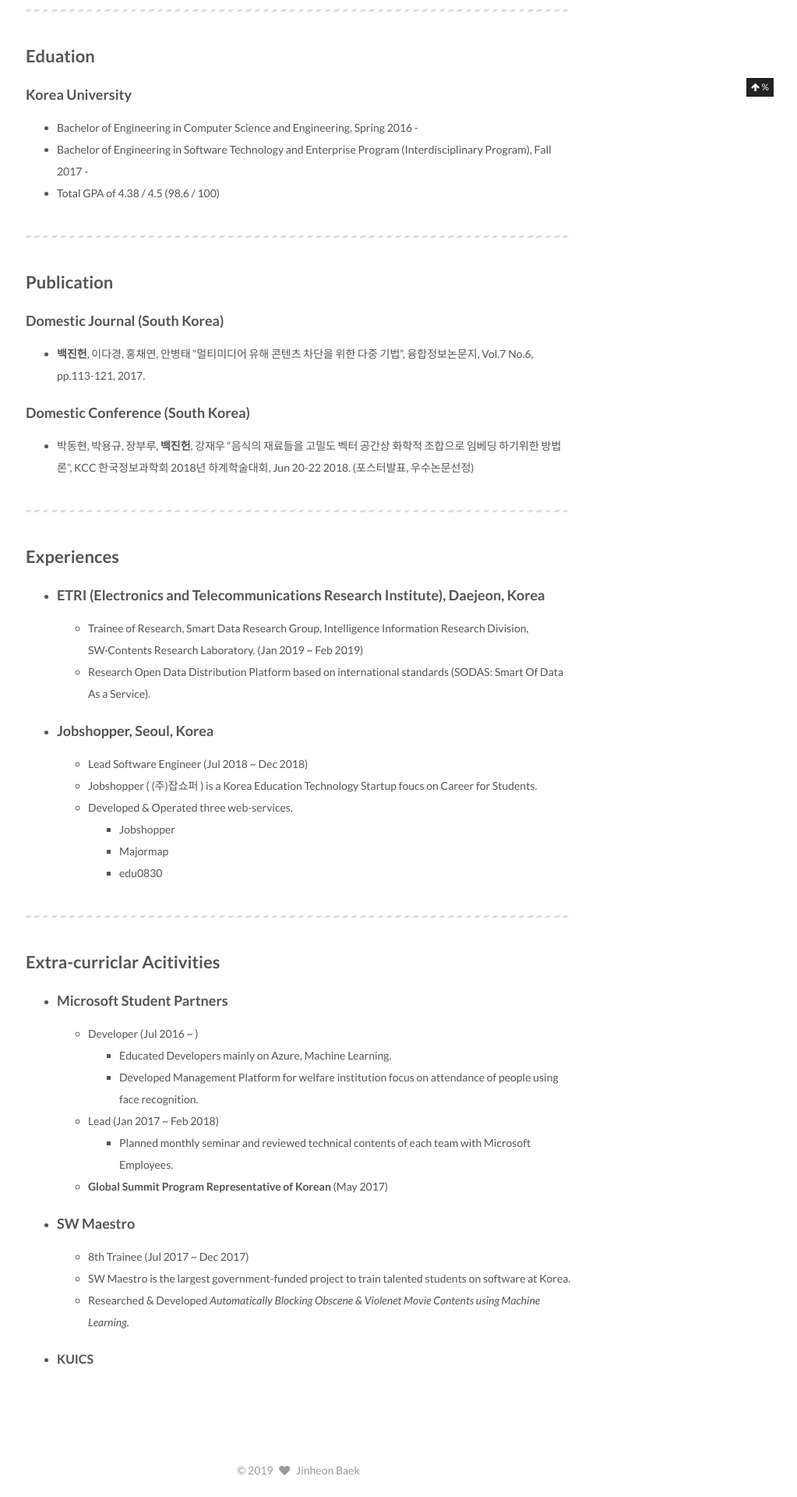
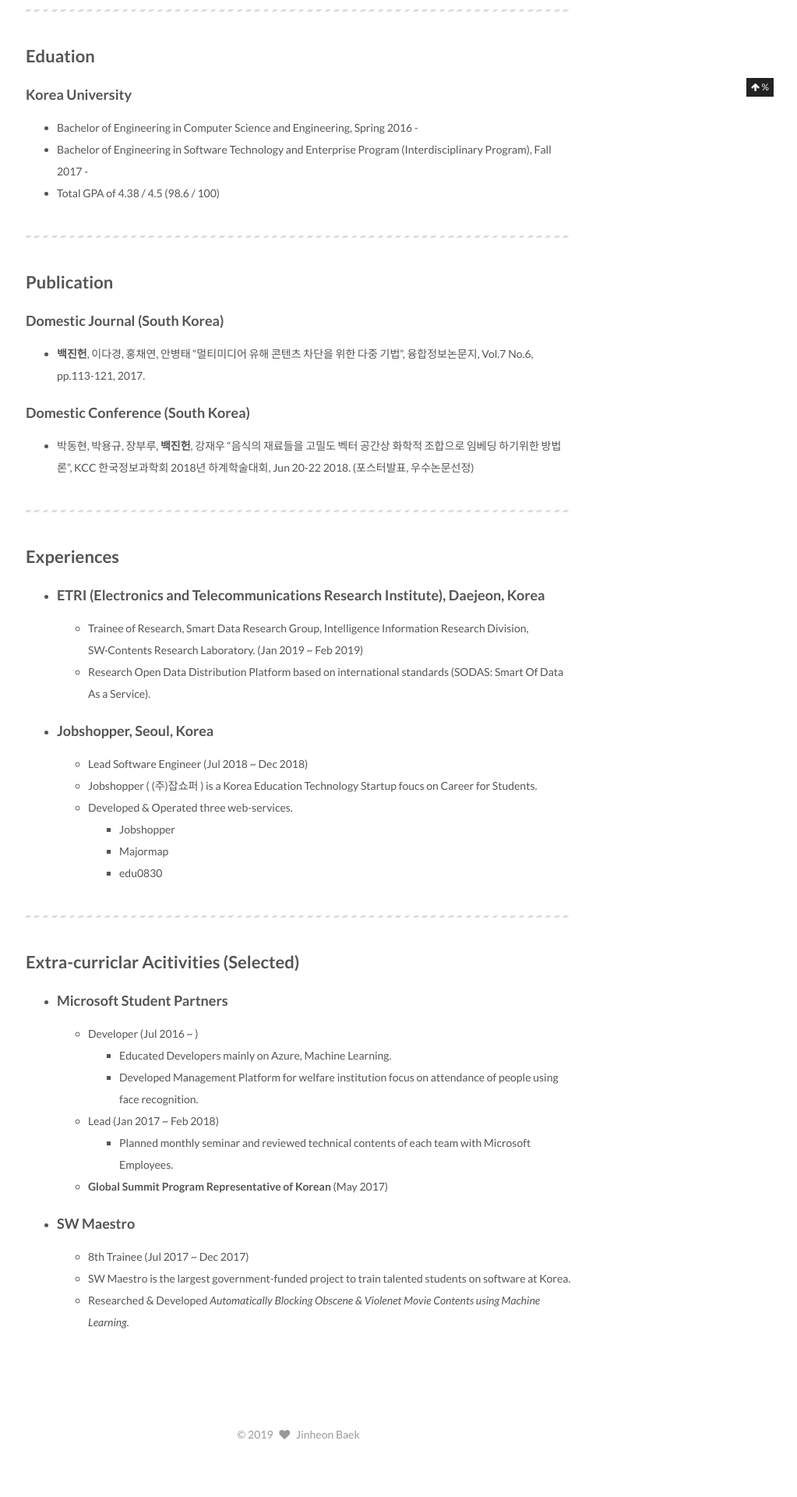
Before and after one commit to JinheonBaek/JinheonBaek.github.io, a Jekyll site: the page built from about/index.md, in a window 1280 px wide. Shown: the part 876-2796 px from the top of the page at 78% size, without its empty margins (257-1280 px from the left). Built offline with Jekyll 4.4.1, drawn with Linux system fonts in a browser that asks for light colours; comment, search, counter and statistics services are not loaded; after the commit the page ends 2750 px from its top, so only the background shows below that.

Commit message:
style(extra-curricular): divide setion of extra-crricular (selected, others)

```diff
--- a/about/index.md
+++ b/about/index.md
@@ -38,6 +38,7 @@
 * 박동현, 박용규, 장부루, **백진헌**, 강재우 "음식의 재료들을 고밀도 벡터 공간상 화학적 조합으로 임베딩 하기위한 방법론", KCC 한국정보과학회 2018년 하계학술대회, Jun 20-22 2018. (포스터발표, 우수논문선정)
 
 ---
+
 # Experiences
 - ### ETRI (Electronics and Telecommunications Research Institute), Daejeon, Korea
     - Trainee of Research, Smart Data Research Group, Intelligence Information Research Division, SW·Contents Research Laboratory. (Jan 2019 ~ Feb 2019)
@@ -52,7 +53,8 @@
         - edu0830
 
 ---
-# Extra-curriclar Acitivities
+
+# Extra-curriclar Acitivities (Selected)
 - ### Microsoft Student Partners
     - Developer (Jul 2016 ~ )
         - Educated Developers mainly on Azure, Machine Learning.
@@ -64,4 +66,3 @@
     - 8th Trainee (Jul 2017 ~ Dec 2017)
     - SW Maestro is the largest government-funded project to train talented students on software at Korea.
     - Researched & Developed *Automatically Blocking Obscene & Violenet Movie Contents using Machine Learning.*
-- #### KUICS
```
Also changed, not shown: 3 other files.
